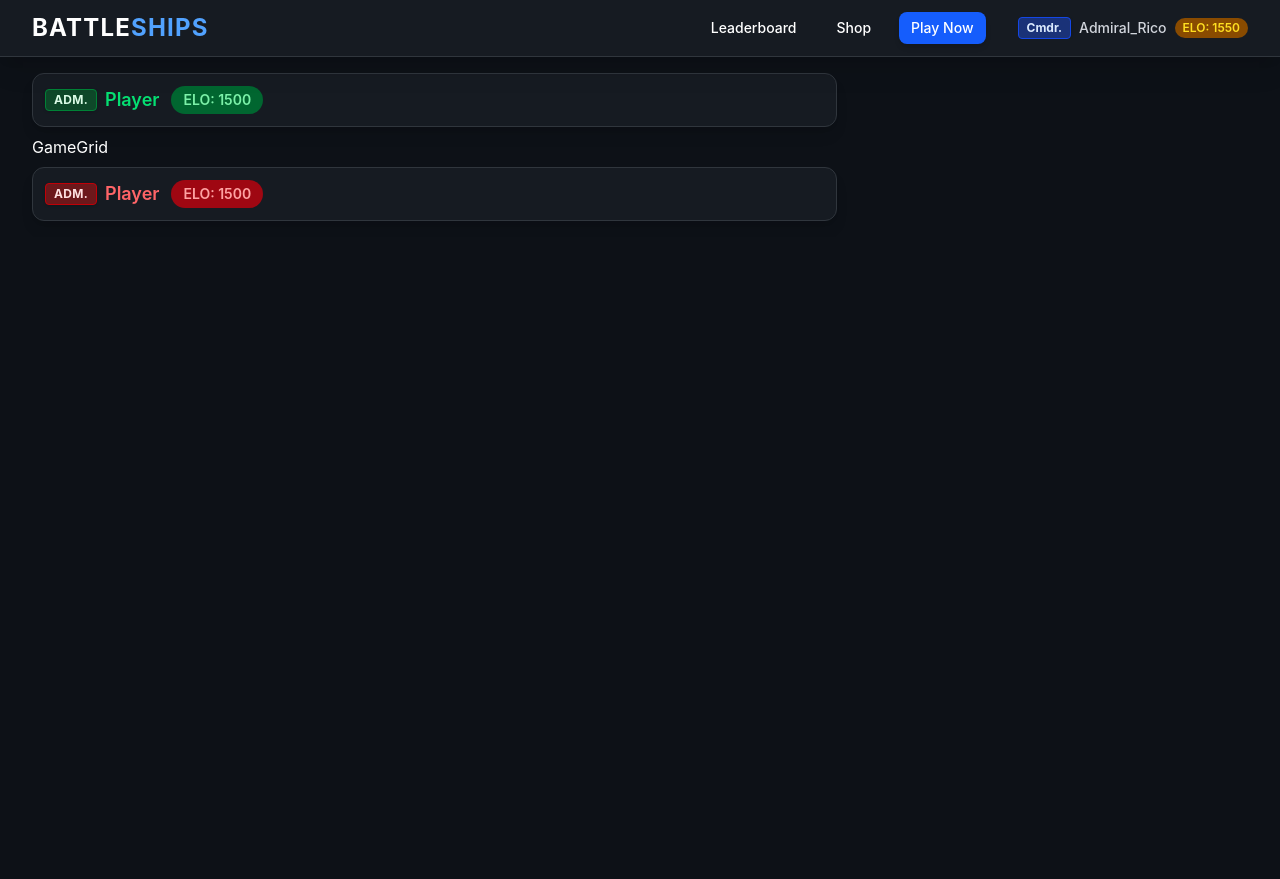
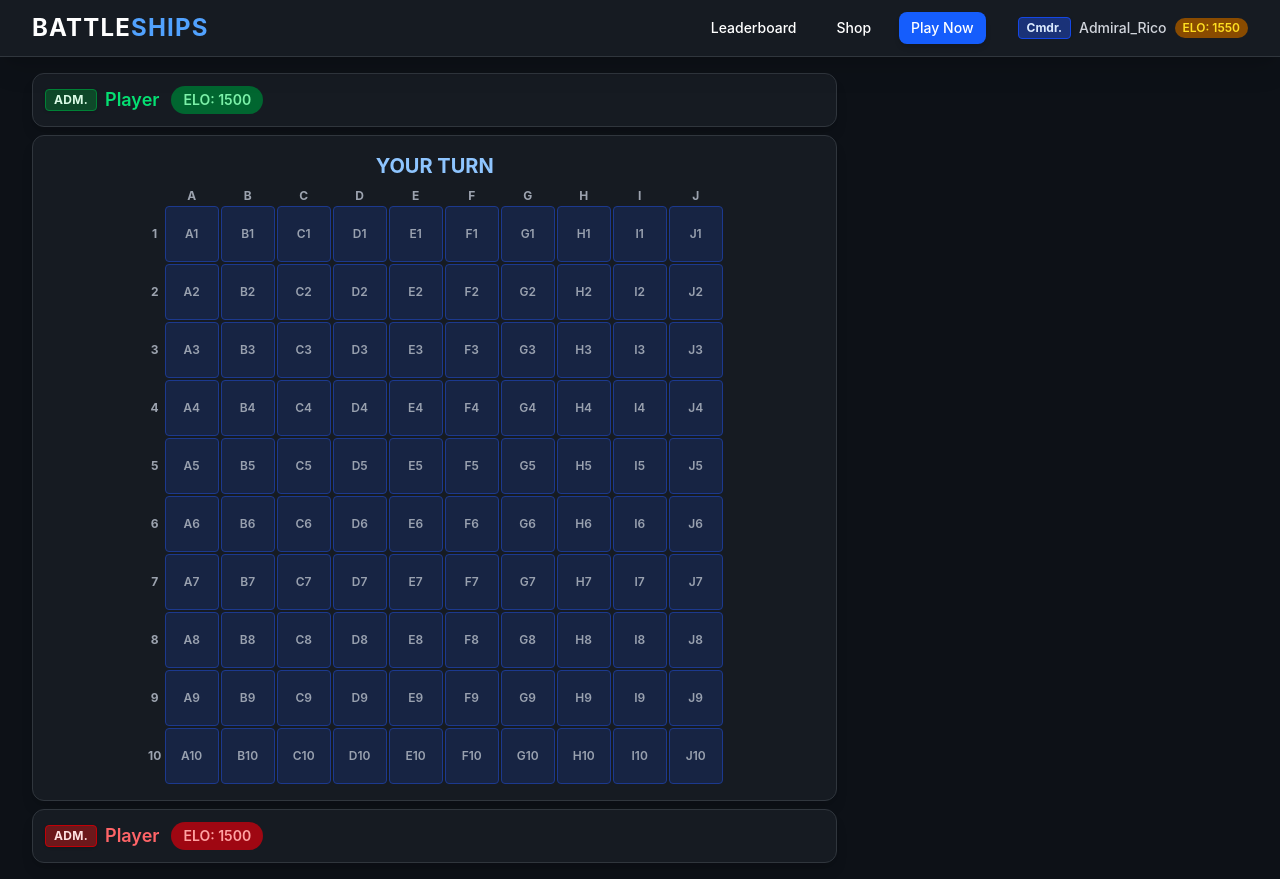
Before and after one commit to XggXWolf/Battleships, a React (Vite) app in the folder client/: page / in a window 1280 px wide. Before the commit the page ends 800 px from the top, so only its background shows below. Built offline with nearby package versions, Linux system fonts and the light colour scheme.

Commit message:
Complete game grid (until server is made)

```diff
--- /dev/null
+++ b/client/src/Components/GamePanel/GameGrid.css
@@ -0,0 +1,28 @@
+.grid-label {
+    text-align: center;
+    font-size: 0.75rem;
+    font-weight: 700;
+    color: #9ca3af; /* Gray-400 */
+    display: flex;
+    align-items: center;
+    justify-content: center;
+}
+
+.grid-cell {
+    padding-top: 100%; /* Makes the height equal to the width */
+    position: relative;
+    cursor: pointer;
+    transition: all 0.1s ease;
+}
+.grid-cell-content {
+    position: absolute;
+    top: 0;
+    left: 0;
+    width: 100%;
+    height: 100%;
+    display: flex;
+    align-items: center;
+    justify-content: center;
+    font-size: 0.75rem;
+    font-weight: 600;
+}
--- a/client/src/Components/GamePanel/GameGrid.tsx
+++ b/client/src/Components/GamePanel/GameGrid.tsx
@@ -1,3 +1,65 @@
+import React from "react";
+import "./GameGrid.css";
+import GridButton from "./GridButton";
+
+const GRID_SIZE = 10;
+
 export default function GameGrid() {
-    return <div>GameGrid</div>;
+    const [clickedCells, setClickedCells] = React.useState<Set<string>>(
+        new Set(),
+    );
+
+    const handleCellClick = (row: number, col: number) => {
+        const cellKey = `${row}-${col}`;
+        setClickedCells((prev) => new Set(prev).add(cellKey));
+    };
+
+    return (
+        <div
+            className="grow bg-primary p-3 sm:p-4 rounded-xl shadow-lg border border-color-border flex flex-col items-center justify-center min-h-0
+    "
+        >
+            <h2 className="text-xl font-bold mb-2 text-blue-300">YOUR TURN</h2>
+
+            <div id="game-grid-container" className="w-full max-w-xl">
+                <div
+                    id="game-grid"
+                    className="grid grid-cols-[1rem_repeat(10,1fr)] grid-rows-[1rem_repeat(10,1fr)] gap-0.5 w-full"
+                >
+                    {/* Corner space */}
+                    <div className="col-span-1 row-span-1" />
+
+                    {/* Column labels */}
+                    {Array.from({ length: GRID_SIZE }, (_, i) => (
+                        <div key={`col-label-${i}`} className="grid-label">
+                            {String.fromCharCode(65 + i)}
+                        </div>
+                    ))}
+
+                    {/* Rows */}
+                    {Array.from({ length: GRID_SIZE }, (_, row) => (
+                        <React.Fragment key={`row-${row}`}>
+                            {/* Row label */}
+                            <div className="grid-label">{row + 1}</div>
+
+                            {/* Grid cells */}
+                            {Array.from({ length: GRID_SIZE }, (_, col) => (
+                                <GridButton
+                                    key={`cell-${row}-${col}`}
+                                    coordinates={{
+                                        row,
+                                        col,
+                                    }}
+                                    onClick={() => handleCellClick(row, col)}
+                                    isClicked={clickedCells.has(
+                                        `${row}-${col}`,
+                                    )}
+                                />
+                            ))}
+                        </React.Fragment>
+                    ))}
+                </div>
+            </div>
+        </div>
+    );
 }
--- /dev/null
+++ b/client/src/Components/GamePanel/GridButton.tsx
@@ -0,0 +1,24 @@
+import "./GameGrid.css";
+
+interface GridButtonProps {
+    coordinates: { row: number; col: number };
+    onClick?: () => void;
+    isClicked?: boolean;
+}
+
+const numberToLetter = (num: number) => String.fromCharCode(65 + num);
+
+export default function GridButton({
+    coordinates,
+    onClick,
+    isClicked,
+}: GridButtonProps) {
+    return (
+        <button
+            className={`grid-cell ${isClicked ? "bg-green-500/30" : "bg-blue-900/30 hover:bg-blue-800/50 active:bg-blue-700/70 transition"}  rounded-sm border border-blue-900 `}
+            onClick={onClick}
+        >
+            <div className="grid-cell-content text-gray-400">{`${numberToLetter(coordinates.col)}${coordinates.row + 1}`}</div>
+        </button>
+    );
+}
```
